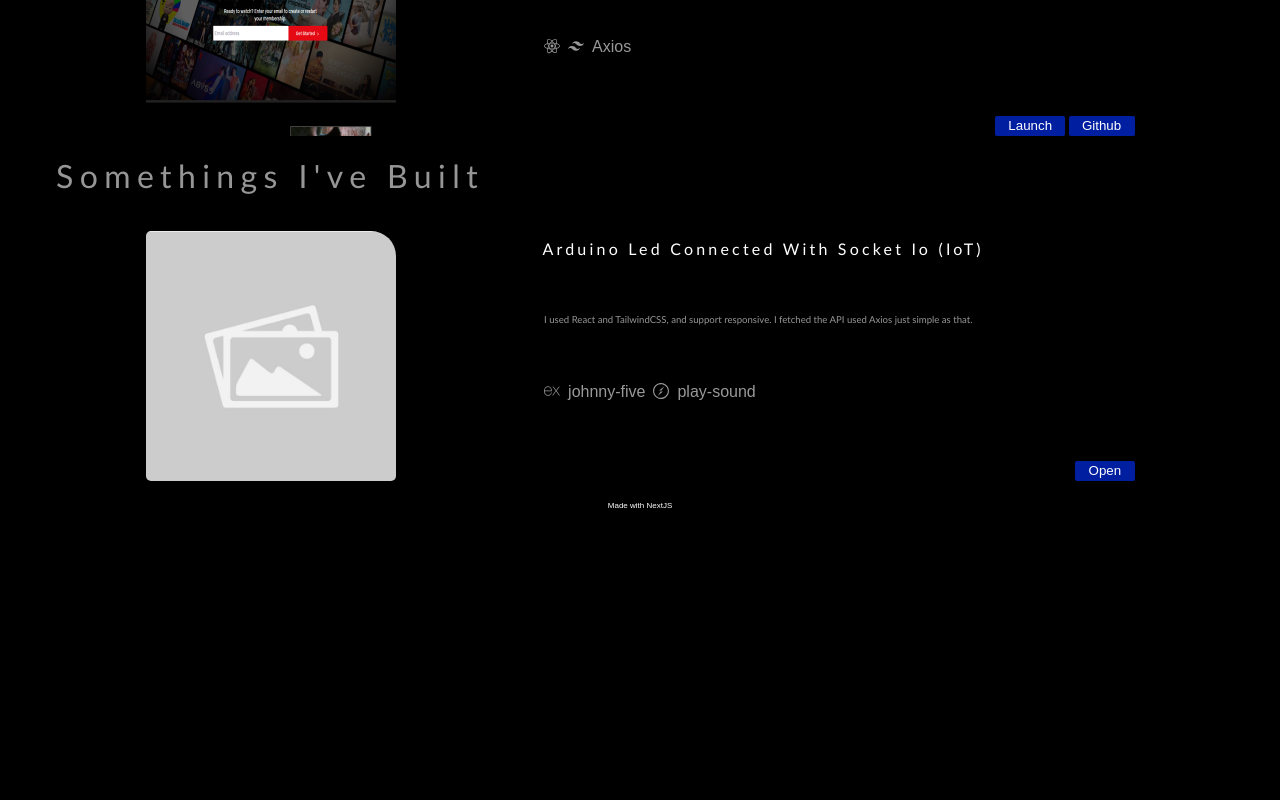
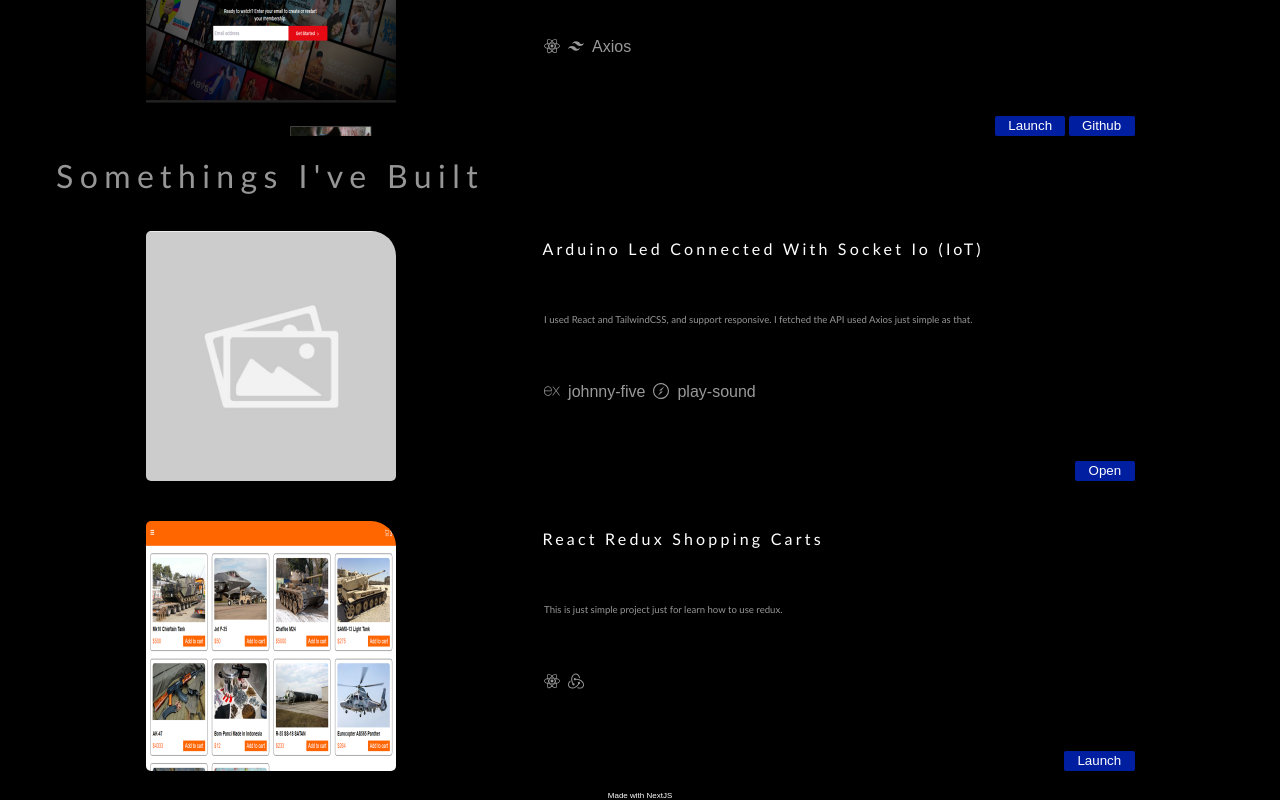
Before and after one commit to nandirchrd/nandirchrd.github.io, a Next.js app: page / in a window 1280 px wide. Shown: the part 1753-2553 px from the top of the page. Before the commit the page ends 2263 px from the top, so only its background shows below. Built offline with nearby package versions, Linux system fonts and the light colour scheme.

Commit message:
added project portfolio (React-Redux-Shopping-Carts) to the stuff

```diff
--- a/fixtures/stuff.js
+++ b/fixtures/stuff.js
@@ -6,6 +6,7 @@ import {
 	SiStyledcomponents as StyledComponent,
 	SiSocketdotio as SocketIo,
 	SiNpm as NPM,
+	SiRedux as Redux,
 } from 'react-icons/si';
 
 const stuff = [
@@ -27,6 +28,19 @@ const stuff = [
 			},
 		],
 	},
+	{
+		title: 'React Redux Shopping Carts',
+		thumb: '/assets/images/shopping-carts.jpg',
+		description:
+			'This is just simple project just for learn how to use redux.',
+		tags: [<React key={'react'} />, <Redux key={'redux'} />],
+		open: [
+			{
+				title: 'Launch',
+				link: 'https://grand-sorbet-2e0ad1.netlify.app/',
+			},
+		],
+	},
 ];
 
 export default stuff;
```
Also changed, not shown: public/assets/images/shopping-carts.jpg (added), 1 other file (tests, documents, lock files or other folders).
